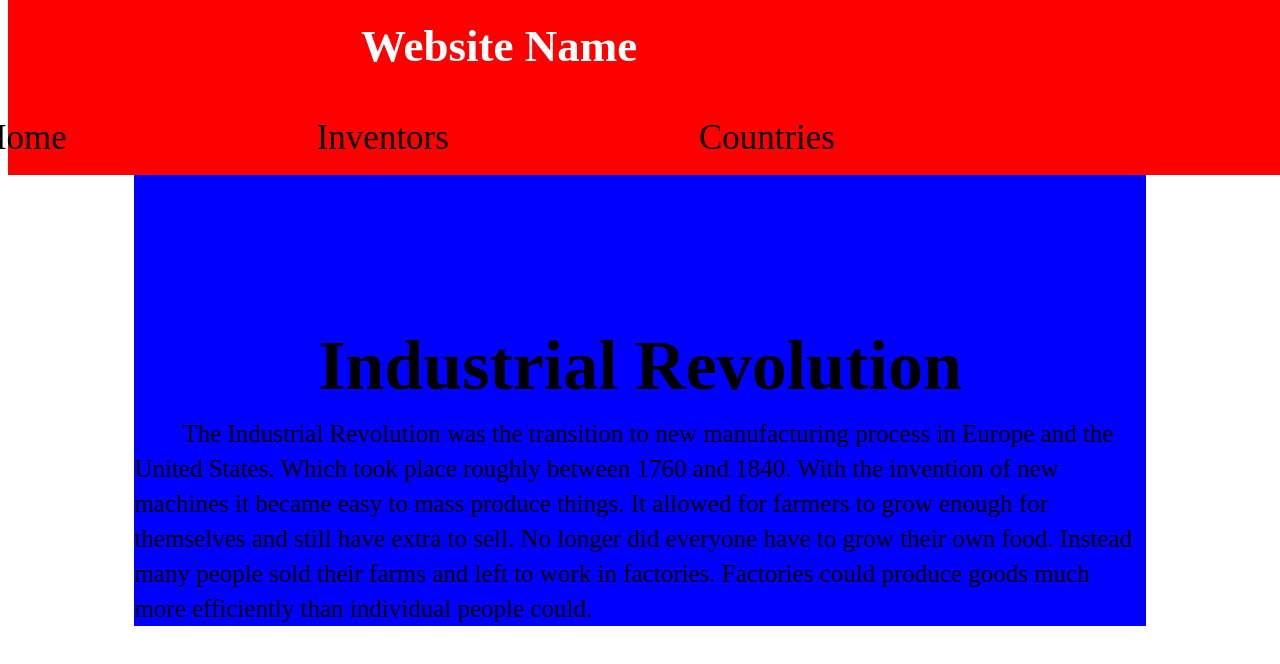
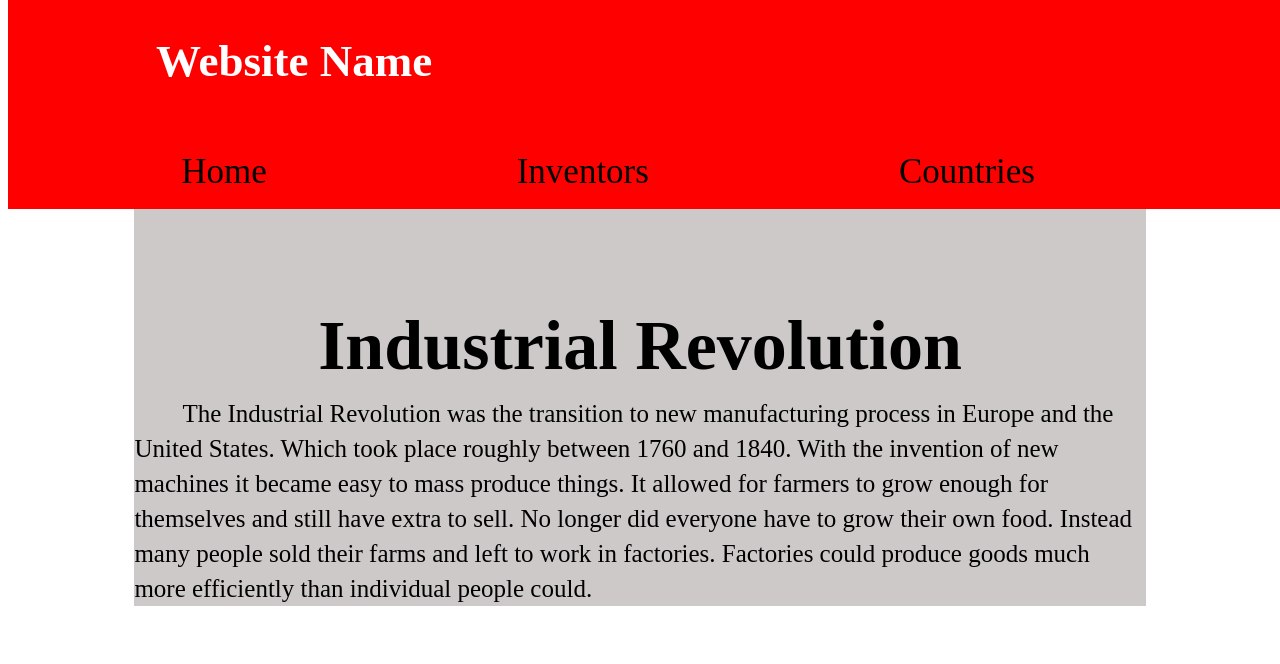
Before and after one commit to JoshuaVink/JoshuaVink.github.io, a plain HTML site: page index.html in a window 1280 px wide. Drawn offline with Linux system fonts and the light colour scheme.

Commit message:
Changed color+ fixed header

```diff
--- a/styles.css
+++ b/styles.css
@@ -15,20 +15,20 @@
 .container{
     width: 80%;
     margin: 0 auto;
-    background-color: blue;
+    background-color:rgb(205,201,201);
 }
 
 h1 {
     float: left;
     font-size: 45px;
-    margin-top: 10px;
-    margin-left: 225px;
+    margin-top: 25px;
+    margin-left: 20px;
 }
 
 nav {
     float: right;
     font-size: 35px;
-    margin-top: 9px;
+    margin-top: 28px;
 }
 
 nav ul {
@@ -54,7 +54,7 @@ a:hover {
     color: blue;
 }
 a:active {
-    color: red;
+    color:black;
 }
 
 li:first-child {
@@ -66,11 +66,11 @@ li:nth-child(2n) {
 }
 
 li:last-child {
-    margin-right: 200px;
+    margin-right: 0px;
 }
 
 body {
-    padding-top: 60px;
+    padding-top: 40px;
     padding-bottom: 40px;
 }
 
```
